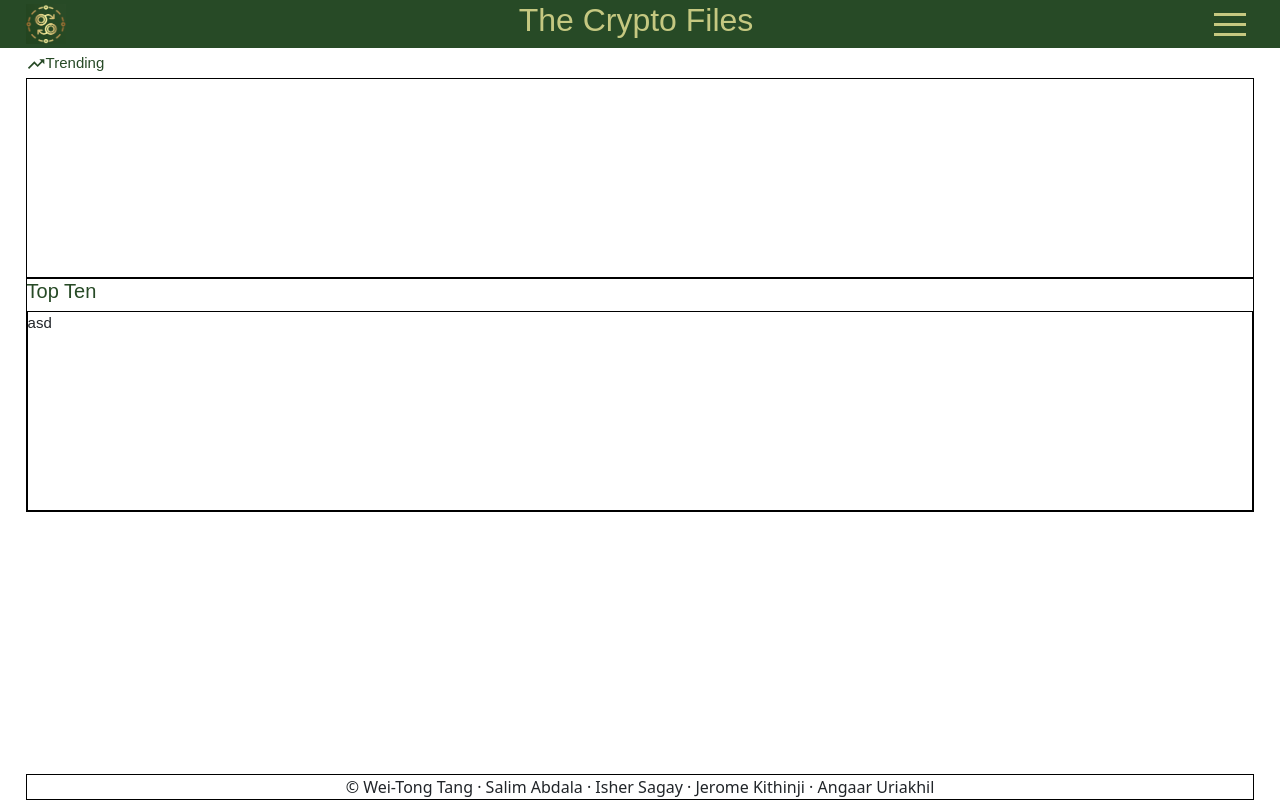
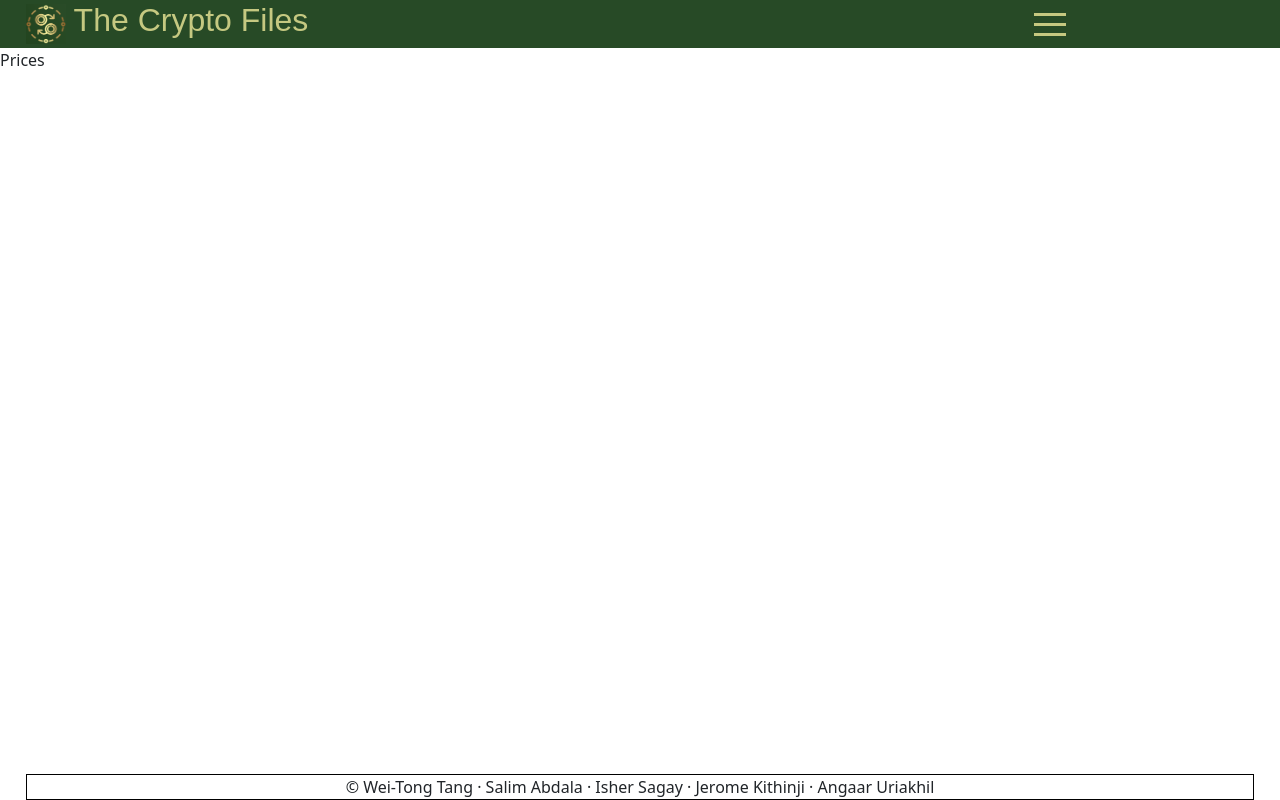
Before and after one commit to wtang98/Crypto-Price-Tracker, a React (Create React App) app in the folder frontend/crypto-project/: page /prices in a window 1280 px wide. Built offline with nearby package versions, Linux system fonts and the light colour scheme; a web font is replaced by a local one.

Commit message:
prices route

```diff
--- a/frontend/crypto-project/package.json
+++ b/frontend/crypto-project/package.json
@@ -14,6 +14,7 @@
     "react": "^17.0.2",
     "react-dom": "^17.0.2",
     "react-icons": "^4.3.1",
+    "react-router-dom": "^5.3.0",
     "react-scripts": "4.0.3",
     "sass": "^1.43.4",
     "web-vitals": "^1.1.2"
--- a/frontend/crypto-project/src/App.jsx
+++ b/frontend/crypto-project/src/App.jsx
@@ -2,18 +2,30 @@ import './App.scss';
 import Home from './pages/home/home';
 import Footer from "./components/footer/footer";
 import Nav from "./components/nav/nav";
+import { BrowserRouter as Router, Switch, Route } from "react-router-dom";
+import Prices from './pages/prices/prices';
 
 const App = () => {
 	return (
+		<Router>
 		<div className = "px-0 m-0 d-flex flex-column justify-content-start app-container">
 			<Nav/>
 			<div className="App">
+
+			<Switch>
+				<Route path="/prices">
+				<Prices/>
+				</Route>
+				<Route path="/">
 				<Home/>
+				</Route>
+				</Switch>
 			</div>
-			<div className = "px-0 m-0 d-flex flex-column justify-content-end flex-grow-1 align-items-center">
+			<div className = "p-0 m-0 d-flex flex-column justify-content-end flex-grow-1 align-items-center">
 				<Footer/>
 			</div>
 		</div>
+		</Router>
 	);
 }
 
--- a/frontend/crypto-project/src/components/nav/nav.jsx
+++ b/frontend/crypto-project/src/components/nav/nav.jsx
@@ -1,34 +1,36 @@
 import React, { useState } from "react";
 import './nav.scss'
 import Logo from '../../assets/images/Screenshot 2021-11-03 at 11.32.23.png'
-import { GiHamburgerMenu } from "react-icons/gi";
-import { ImCross } from "react-icons/im";
 import { Squash as Hamburger } from 'hamburger-react'
 import AOS from 'aos';
 import 'aos/dist/aos.css';
+import { Link } from "react-router-dom";
 
 const Nav = () => {
     AOS.init();
-
     const [openMenu, setOpenMenu] = useState(false);
-
     const menuDropDown = () => {
         return (
             <div className = "dropDown d-flex justify-content-center align-items-center flex-column" data-aos="zoom-out-down-right">
+                <Link to="/prices" style={{ textDecoration: 'none'}}>
                 <li className = "dropDown__text">Prices</li>
+                </Link>
+                <hr />
                 <li className = "dropDown__text">Learn</li>
+                <hr />
                 <li className = "dropDown__text">Exchanges</li>
+                <hr />
                 <li className = "dropDown__text">Settings</li>
             </div>
         )
     }
-
     return (
-        <div className="nav d-flex align-items-center justify-content-between">
-            <img src={Logo} alt="" className="nav__img"/>
-            <h2 className="nav__header">The Crypto Files</h2>
-            <div className="nav__burger ">
-                <Hamburger direction="right"
+        <div className="nav d-flex align-items-center">
+            <Link to="/">
+            <img src={Logo} alt="" className=" col-2 nav__img"/></Link>
+            <h2 className=" col-9 px-2 nav__header">The Crypto Files</h2>
+            <div className="col-1 nav__burger ">
+                <Hamburger
                 onToggle={toggled => {
                         if (toggled) {
                             setOpenMenu(true)
--- a/frontend/crypto-project/src/components/nav/nav.scss
+++ b/frontend/crypto-project/src/components/nav/nav.scss
@@ -15,11 +15,25 @@
 	&__text{
 		font-size: 22px;
 		margin:8px;
+        color: $secondary-color;
+        &:active{
+            text-decoration: none;
+        }
+        &:link{
+            text-decoration: none;
+        }
 		&:hover{
 			cursor: pointer;
 		}
 	}
 }
+
+hr{
+    border-bottom: 1px solid $secondary-color;
+    width: 38px;
+    opacity: 100%;
+}
+
 
 .nav{
 	height: 6vh;
@@ -37,9 +51,5 @@
 	&__burger{
 	font-size: 20px;
 	margin-right: 2vw;
-	.hamburger-react{
-		display: flex;
-		justify-content: end;
-	}
 	}
 }
--- a/frontend/crypto-project/src/pages/prices/prices.jsx
+++ b/frontend/crypto-project/src/pages/prices/prices.jsx
@@ -0,0 +1,11 @@
+import React from 'react'
+
+const Prices = () => {
+  return (
+    <div>
+      Prices
+    </div>
+  )
+}
+
+export default Prices
```
Also changed, not shown: 1 other file (tests, documents, lock files or other folders).
